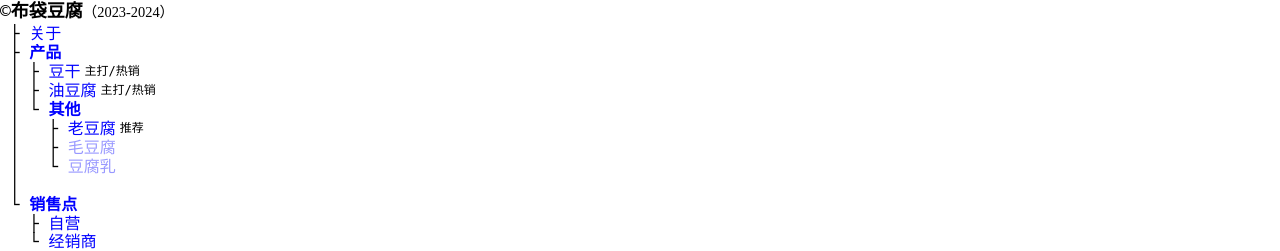
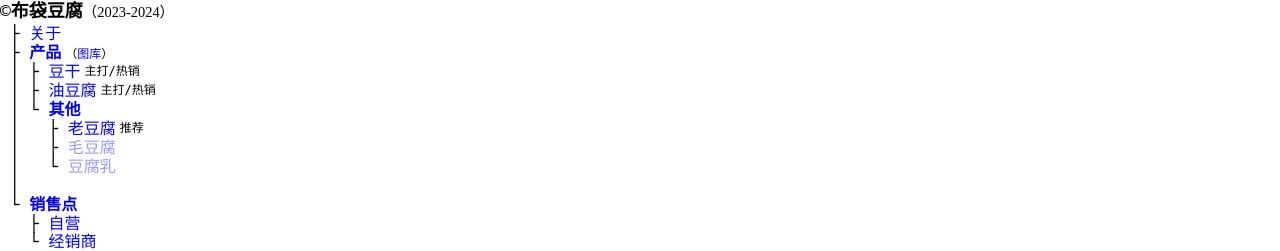
Before and after one commit to budaipro/budai, a Jekyll site: the page built from index.html, in a window 1280 px wide. Shown: the top 251 px of the page. Built offline with Jekyll 4.4.1, drawn with Linux system fonts in a browser that asks for light colours.

Commit message:
添加图库链接

```diff
--- a/_includes/tofu/product/index.html
+++ b/_includes/tofu/product/index.html
@@ -1,4 +1,4 @@
-├ <div class="collapse"><span class="collapse-toggler active" data-toggle="collapse">产品</span><div class="collapse-body active">
+├ <div class="collapse"><span class="collapse-toggler active" data-toggle="collapse">产品</span><sub class="pic">（<a href="/gallery.html" target="_blank">图库</a>）</sub><div class="collapse-body active">
 {% include tofu/product/a.html %}
 │ └ <div class="collapse"><span class="collapse-toggler active" data-toggle="collapse">其他</span><div class="collapse-body active">
 {% include tofu/product/b/a.html %}
```
